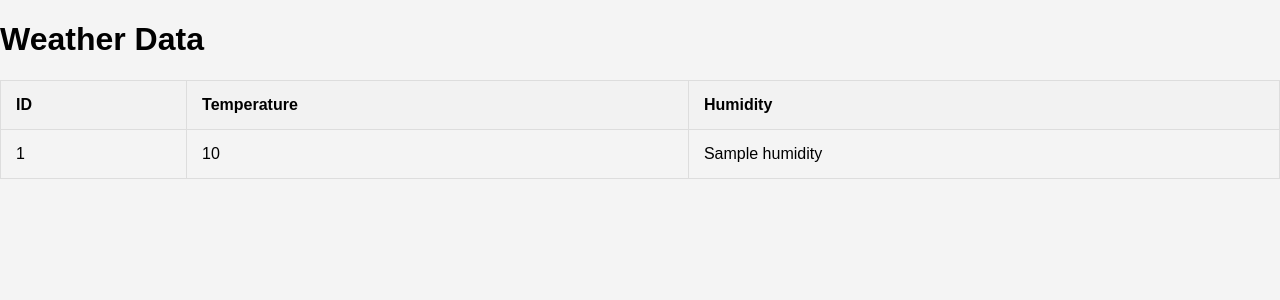
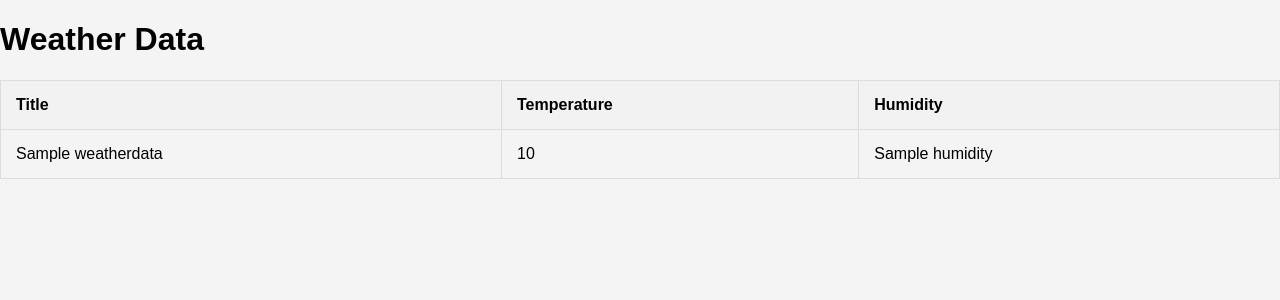
Before and after one commit to EneruJ/azureproject, a Flask app: page / in a window 1280 px wide. Shown: the top 300 px of the page. Run offline with Flask 2, Linux system fonts and the light colour scheme; a database or web service that is not in the repository returns one stand-in record (values such as "Sample title").

Commit message:
Update index.html

```diff
--- a/templates/index.html
+++ b/templates/index.html
@@ -10,13 +10,13 @@
     <h1>Weather Data</h1>
     <table>
         <tr>
-            <th>ID</th>
+            <th>Title</th>
             <th>Temperature</th>
             <th>Humidity</th>
         </tr>
         {% for entry in data %}
         <tr>
-            <td>{{ entry['_id'] }}</td>
+            <td>{{ entry['title'] }}</td>
             <td>{{ entry['temperature'] }}</td>
             <td>{{ entry['humidity'] }}</td>
         </tr>
```
